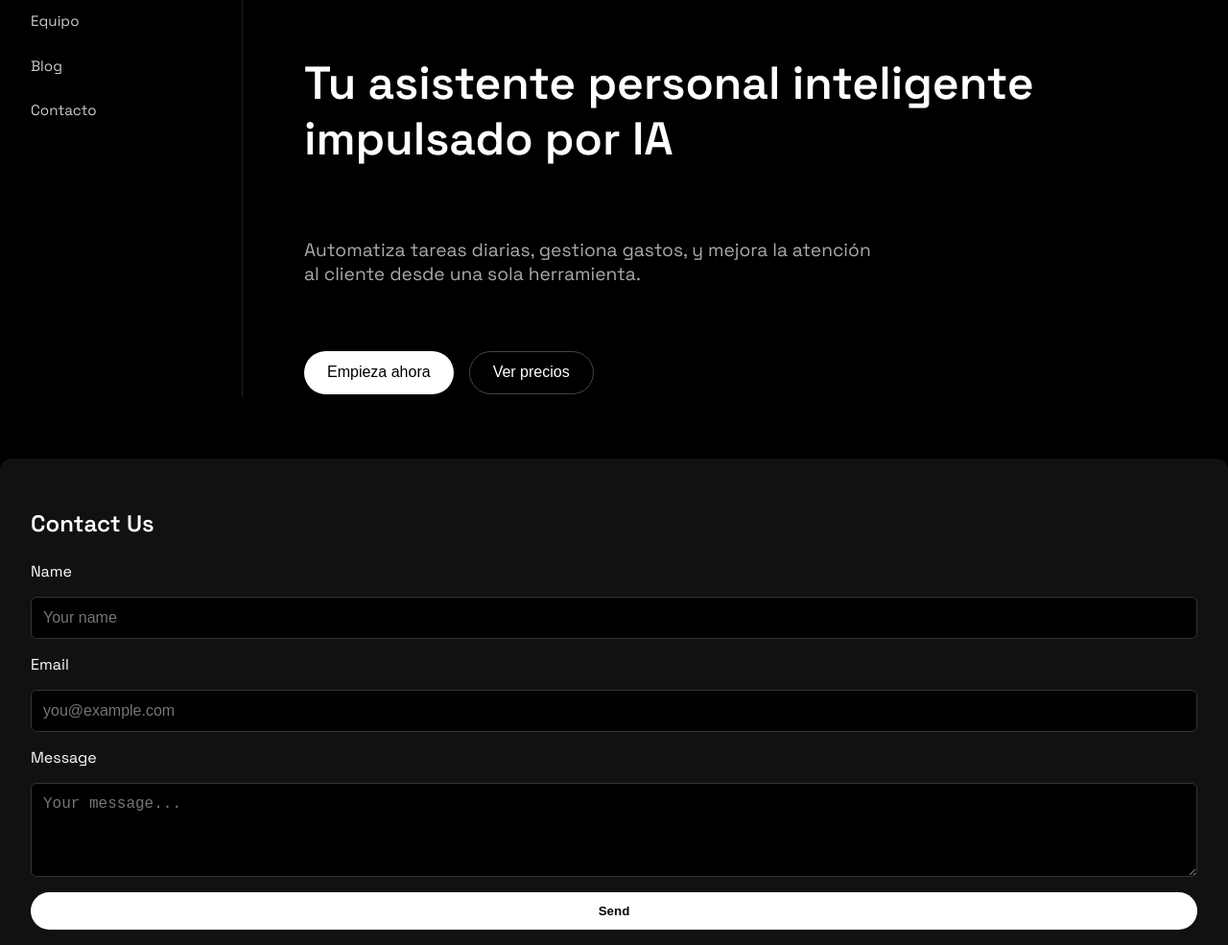
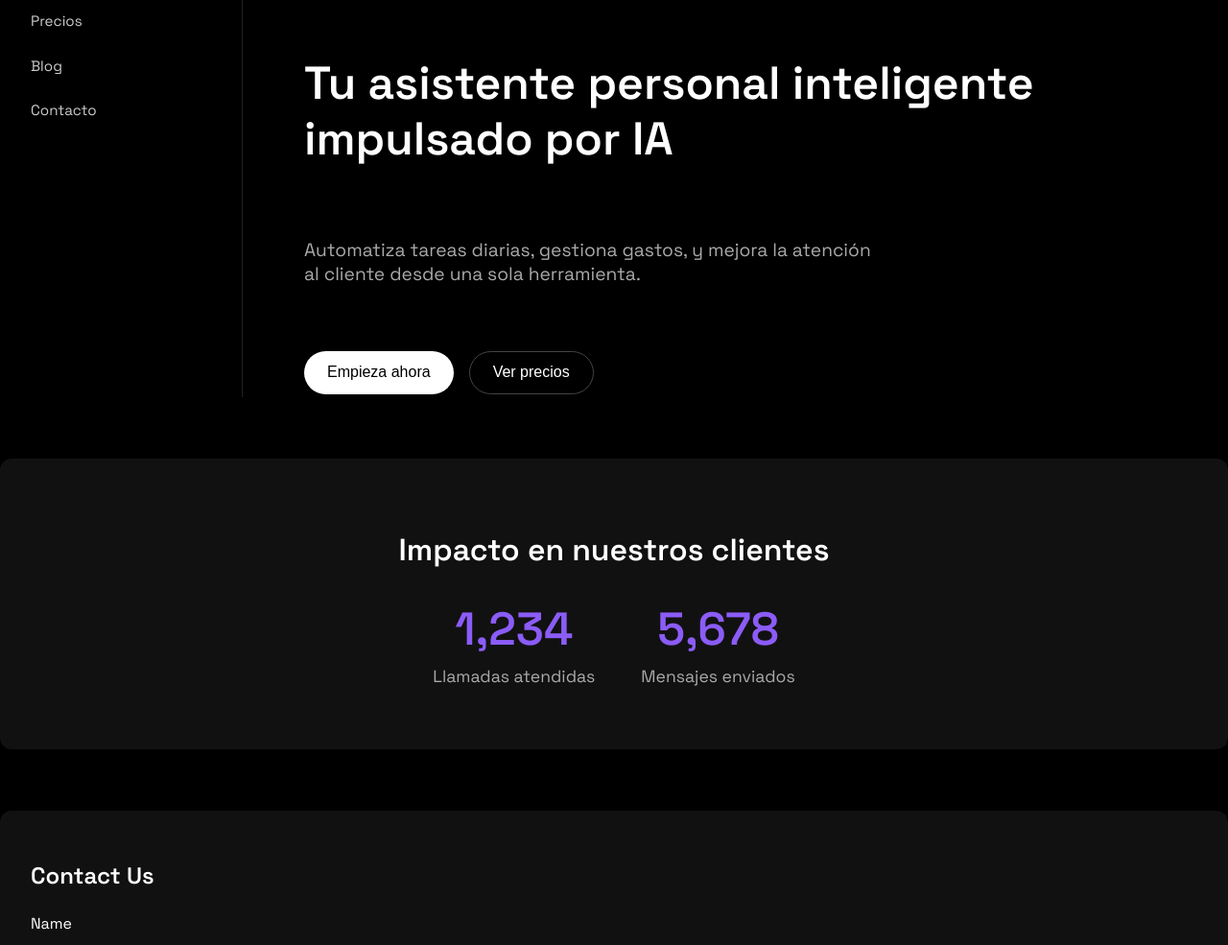
Before and after one commit to pankeki-19/GatoNegro, a plain HTML site: page index.html in a window 1280 px wide. Shown: the part 386-1371 px from the top of the page at 96% size. Drawn offline with Linux system fonts and the light colour scheme.

Commit message:
Se añadió el contador y las secciones de Paquetes y Precios

```diff
--- /dev/null
+++ b/contador.js
@@ -0,0 +1,17 @@
+document.addEventListener("DOMContentLoaded", () => {
+  const animateCount = (el, target) => {
+    let count = 0;
+    const step = Math.ceil(target / 100);
+    const interval = setInterval(() => {
+      count += step;
+      if (count >= target) {
+        count = target;
+        clearInterval(interval);
+      }
+      el.textContent = count.toLocaleString();
+    }, 30);
+  };
+
+  animateCount(document.getElementById("callCount"), 1234);
+  animateCount(document.getElementById("msgCount"), 5678);
+});
--- a/index.html
+++ b/index.html
@@ -17,9 +17,9 @@
       <nav>
         <a href="#">Inicio</a>
         <a href="#">Servicios</a>
-        <a href="#">Sobre Nosotros</a>
+        <a href="#">Paquetes</a>
         <a href="#">Clientes</a>
-        <a href="#">Equipo</a>
+        <a href="#">Precios</a>
         <a href="#">Blog</a>
         <a href="#">Contacto</a>
       </nav>
@@ -73,6 +73,20 @@
     </div>
   </div>
 </section>
+<!--Sección del contador-->
+  <section class="counter-section">
+    <h2>Impacto en nuestros clientes</h2>
+    <div class="counters">
+      <div class="counter-box">
+        <h3 id="callCount">0</h3>
+        <p>Llamadas atendidas</p>
+      </div>
+      <div class="counter-box">
+        <h3 id="msgCount">0</h3>
+        <p>Mensajes enviados</p>
+      </div>
+    </div>
+  </section>
 <!-- ***** Features Big Item End ***** -->
       <section class="contact">
         <h2>Contact Us</h2>
@@ -91,5 +105,6 @@
         </section>
     </main>
   </div>
+  <script src="contador.js"></script>
 </body>
 </html>
--- a/styles.css
+++ b/styles.css
@@ -350,3 +350,34 @@ body {
   flex-wrap: wrap;
   gap: 1.5rem;
 }
+.counter-section {
+  background-color: #111;
+  padding: 3rem 2rem;
+  text-align: center;
+  border-radius: 12px;
+  margin: 4rem 0;
+}
+
+.counter-section h2 {
+  font-size: 2rem;
+  margin-bottom: 2rem;
+}
+
+.counters {
+  display: flex;
+  justify-content: center;
+  flex-wrap: wrap;
+  gap: 3rem;
+}
+
+.counter-box h3 {
+  font-size: 3rem;
+  color: #8b5cf6;
+  margin: 0;
+}
+
+.counter-box p {
+  margin-top: 0.5rem;
+  color: #aaa;
+  font-size: 1.1rem;
+}
```
Also changed, not shown: paquetes.html (added, +17 -0 lines), script.js (+19 -0 lines).
